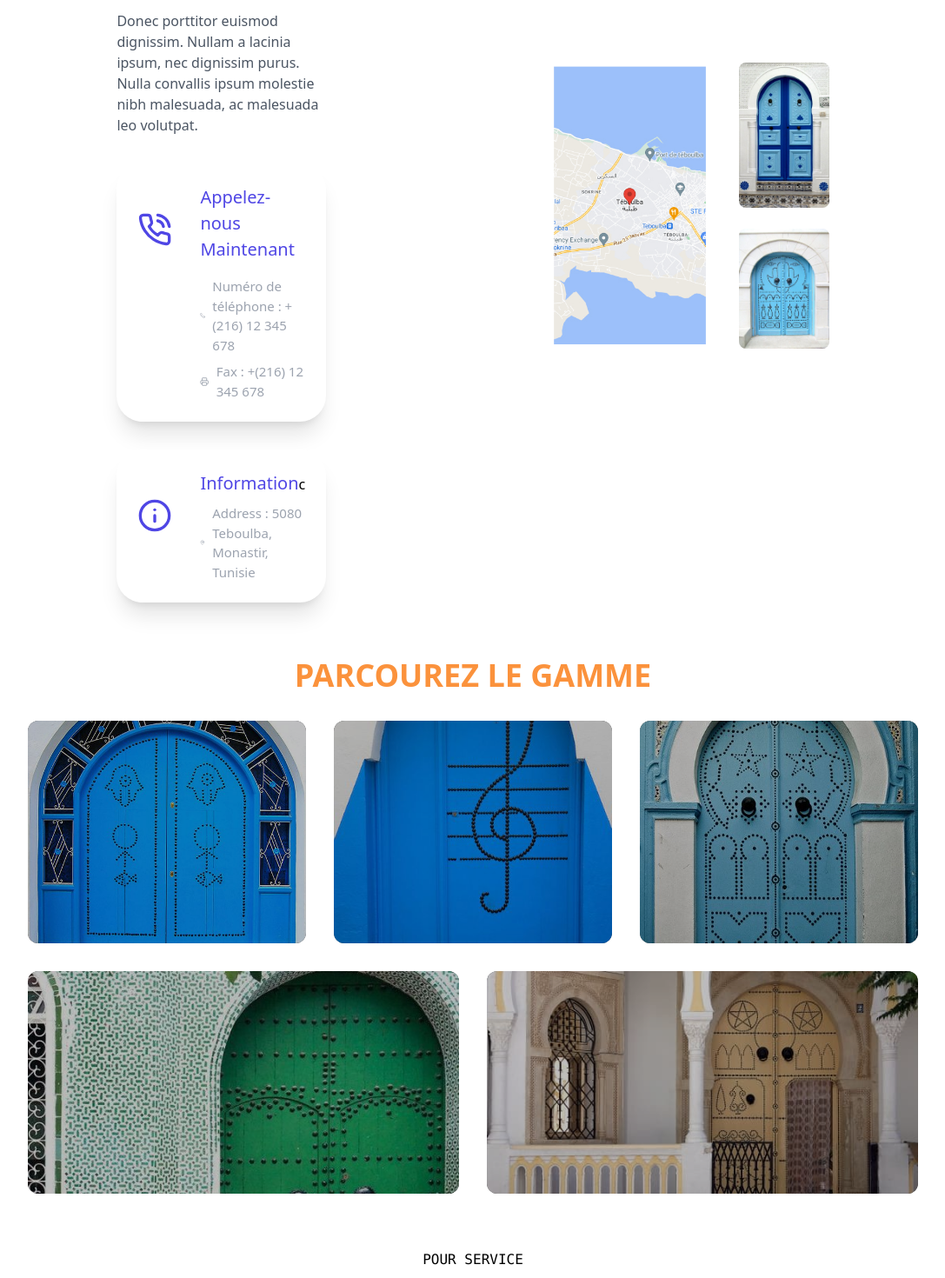
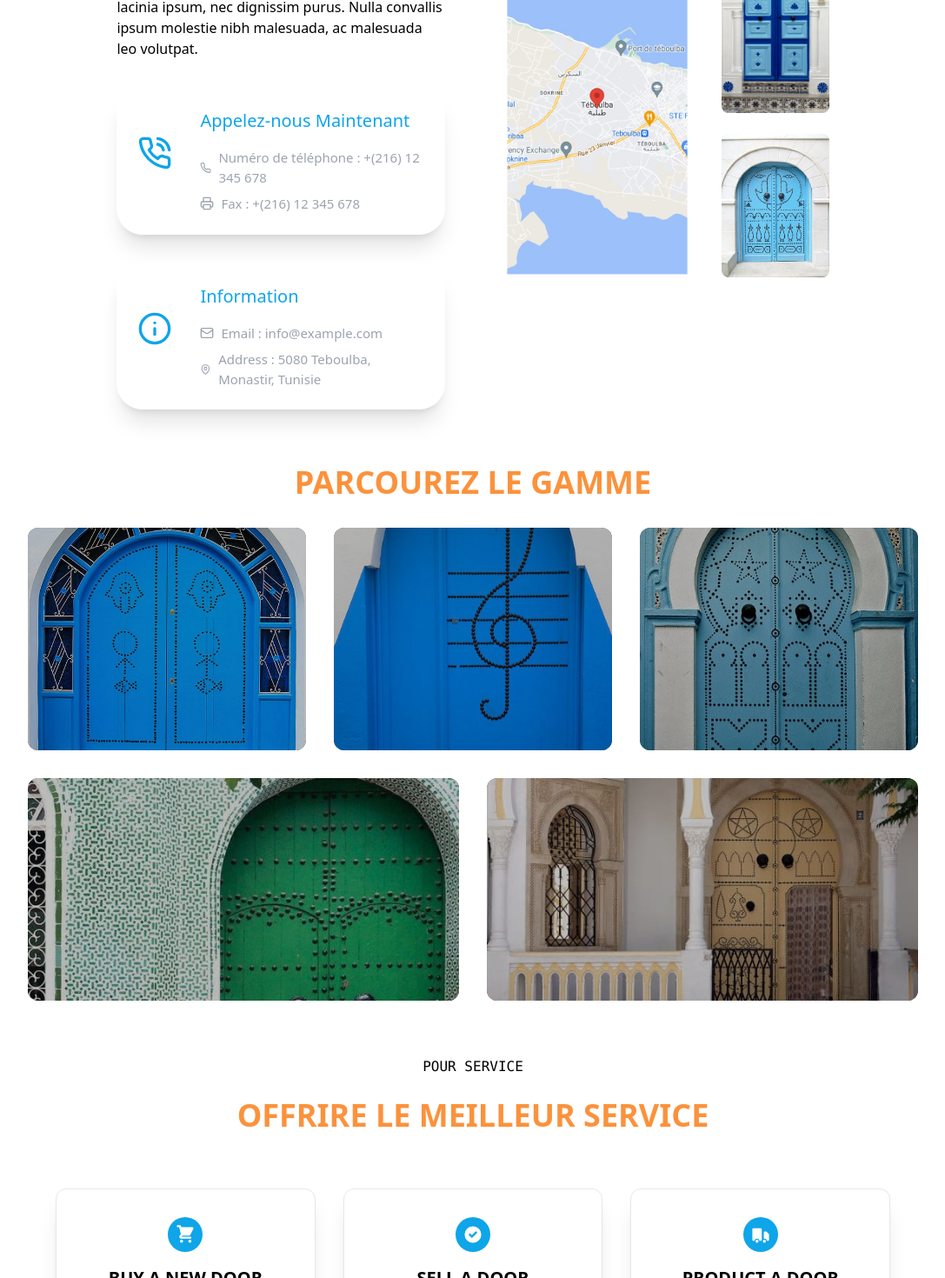
Before and after one commit to Hakimsabkhi/blog-website-Rustic-door-nextjs14approuter, a Next.js app: page / in a window 1280 px wide. Shown: the part 2720-4190 px from the top of the page at 87% size, without its empty margins (96-1183 px from the left). Built offline with nearby package versions, Linux system fonts and the light colour scheme.

Commit message:
Page Home Final

```diff
--- a/src/components/AiderlesIndividus.tsx
+++ b/src/components/AiderlesIndividus.tsx
@@ -5,25 +5,24 @@ import { Mail, Info, MapPin } from 'lucide-react';
 function AiderlesIndividus() {
   return (
     <section className="w-full py-8 flex justify-center items-center centred">
-      <div className="w-4/5 flex flex-col lg:flex-row gap-x-64 gap-y-16 items-center">
+      <div className="w-4/5 flex flex-col lg:flex-row gap-16 items-center">
         {/* Text Content Section on the left */}
-        <div className="flex flex-col gap-8 lg:w-1/3">
-
-            <h2 className="text-4xl font-bold text-orange-400 ">
+        <div className="flex flex-col gap-8 lg:w-1/2">
+          <h2 className="text-4xl font-bold text-orange-400">
             AIDER LES INDIVIDUS À CHOISIR LA PORTE APPROPRIÉE
           </h2>
-            <p className="text-gray-600">
+          <p className="texsky-500">
             Donec porttitor euismod dignissim. Nullam a lacinia ipsum, nec dignissim purus. Nulla
             convallis ipsum molestie nibh malesuada, ac malesuada leo volutpat.
           </p>
 
-         <section className="rounded-[30px] bg-white p-4  sm:p-6 lg:p-6 shadow-xl">
+          <section className="rounded-[30px] bg-white p-4 sm:p-6 lg:p-6 shadow-xl">
             <div className="flex items-start sm:gap-8">
-      <div className="text-indigo-600 py-8">
+              <div className="text-sky-500 py-8">
                 <PhoneCall className="w-10 h-10" /> {/* Call icon */}
               </div>
               <div>
-        <strong className="text-[20px] font-medium text-indigo-600">
+                <strong className="text-[20px] font-medium text-sky-500">
                   Appelez-nous Maintenant
                 </strong>
 
@@ -44,18 +43,22 @@ function AiderlesIndividus() {
             </div>
           </section>
 
-
           <section className="rounded-[30px] bg-white p-4 sm:p-6 lg:p-6 shadow-xl">
             <div className="flex items-start sm:gap-8">
-      <div className="text-indigo-600 py-8">
+              <div className="text-sky-500 py-8">
                 <Info className="w-10 h-10" /> {/* Information icon */}
               </div>
               <div>
-        <strong className="text-[20px] font-medium text-indigo-600">
+                <strong className="text-[20px] font-medium text-sky-500">
                   Information
                 </strong>
 
-        c
+                <h3 className="mt-4 text-[15px] font-medium">
+                  <a href="mailto:info@example.com" className="hover:underline text-gray-400 font-medium flex items-center gap-2">
+                    <Mail className="w-4 h-4 text-gray-400" /> {/* Email icon */}
+                    Email : info@example.com
+                  </a>
+                </h3>
 
                 <h3 className="mt-2 text-[15px] font-medium">
                   <a href="#" className="hover:underline text-gray-400 font-medium flex items-center gap-2">
@@ -69,10 +72,9 @@ function AiderlesIndividus() {
         </div>
 
         {/* Parent container to align the two sections side by side */}
-<div className="flex flex-col lg:flex-row gap-8 items-center">
-
+        <div className="flex flex-col lg:flex-row gap-8 items-center lg:w-1/2">
           {/* First Image Section on the right */}
-  <div className="flex flex-col gap-8 ">
+          <div className="flex flex-col gap-8">
             <img
               src="/img/IMG/map.jpg"
               alt="Map"
@@ -81,7 +83,7 @@ function AiderlesIndividus() {
           </div>
 
           {/* Second Image Section on the right */}
-  <div className="flex flex-col gap-6 ">
+          <div className="flex flex-col gap-6">
             <img
               src="/img/IMG/P15.jpg"
               alt="Image 1"
@@ -93,9 +95,7 @@ function AiderlesIndividus() {
               className="rounded-lg object-cover w-[200px]"
             />
           </div>
-
         </div>
-
       </div>
     </section>
   );
--- a/src/components/DisentNosClients.tsx
+++ b/src/components/DisentNosClients.tsx
@@ -9,7 +9,7 @@ function DisentNosClients() {
         <p>Fusce venenatis tellus a felis scelerisque, non pulvinar est pellentesque.</p>
         <div className="flex gap-4 ">
           <a
-            className="inline-block rounded-full border border-sky-600 p-3 text-sky-600 hover:bg-sky-600 hover:text-white focus:outline-none focus:ring active:bg-sky-500"
+            className="inline-block rounded-full border border-sky-500 p-3 text-sky-500 hover:bg-sky-500 hover:text-white focus:outline-none focus:ring active:bg-sky-500"
             href="#"
           >
             <span className="sr-only">Next A Gauche</span>
@@ -29,7 +29,7 @@ function DisentNosClients() {
             </svg>
           </a>
           <a
-            className="inline-block rounded-full border border-sky-600 p-3 text-sky-600 hover:bg-sky-600 hover:text-white focus:outline-none focus:ring active:bg-sky-500"
+            className="inline-block rounded-full border border-sky-500 p-3 text-sky-500 hover:bg-sky-500 hover:text-white focus:outline-none focus:ring active:bg-sky-500"
             href="#"
           >
             <span className="sr-only">Next A Droite</span>
--- a/src/components/Footer.tsx
+++ b/src/components/Footer.tsx
@@ -4,7 +4,7 @@ import { Mail, Info, MapPin } from 'lucide-react';
 
 const Footer: React.FC = () => {
   return (
-    <footer className="bg-blue-600 text-white p-4 mt-8 ">
+    <footer className="bg-sky-500 text-white p-4 mt-8 ">
 
   <div className="centred max-w-screen-xl px-4 py-16 sm:px-6 lg:px-8 flex flex-col justify-center">
     <div className="lg:flex lg:items-start lg:gap-8">
@@ -39,7 +39,7 @@ const Footer: React.FC = () => {
               />
 
               <button
-                className="mt-1 w-full bg-wtext-white px-6 py-3 text-sm font-bold uppercase bg-blue-500 tracking-wide text-white transition-none hover:bg-blue-200 sm:mt-0 sm:w-auto sm:shrink-0 rounded-3xl"
+                className="mt-1 w-full bg-wtext-white px-6 py-3 text-sm font-bold uppercase bg-sky-500 tracking-wide text-white transition-none hover:bg-blue-200 sm:mt-0 sm:w-auto sm:shrink-0 rounded-3xl"
               >
                 Envoye
               </button>
--- a/src/components/JoignezVous.tsx
+++ b/src/components/JoignezVous.tsx
@@ -10,7 +10,7 @@ function JoignezVous() {
         <div className='flex justify-center'>
   <label
     htmlFor="UserEmail"
-    className="relative overflow-hidden rounded-md border border-blue-600 shadow-sm focus-within:border-blue-600 focus-within:ring-1 focus-within:ring-blue-600 flex items-center"
+    className="relative overflow-hidden rounded-md border border-sky-500 shadow-sm focus-within:border-blue-600 focus-within:ring-1 focus-within:ring-blue-600 flex items-center"
   >
     <input
       type="email"
@@ -23,7 +23,7 @@ function JoignezVous() {
       Email
     </span>
 
-    <a href="#" className="bg-blue-500 rounded-md text-white px-4 py-2 ml-2">
+    <a href="#" className="bg-sky-500 rounded-md text-white px-4 py-2 ml-2">
       Envoye
     </a>
   </label>
--- a/src/components/OfrireMeilleurService.tsx
+++ b/src/components/OfrireMeilleurService.tsx
@@ -10,11 +10,11 @@ function OfrireMeilleurService() {
       </div>
       <div className="flex flex-col gap-8 px-4 py-8 sm:px-6 sm:py-12 lg:flex-row lg:px-8 lg:py-16">
         <a
-          className="block rounded-xl border p-8 shadow-xl transition hover:border-blue-500/10 hover:shadow-blue-500/10 flex-1 text-center"
+          className="block rounded-xl border p-8 shadow-xl transition hover:border-sky-500/10 hover:shadow-sky-500/10 flex-1 text-center"
           href="#"
         >
           <div className="flex justify-center mb-4">
-            <div className="rounded-full bg-blue-500 p-2">
+            <div className="rounded-full bg-sky-500 p-2">
               <ShoppingCartIcon className="h-6 w-6 text-white" />
             </div>
           </div>
@@ -25,11 +25,11 @@ function OfrireMeilleurService() {
           </p>
         </a>
         <a
-          className="block rounded-xl border p-8 shadow-xl transition hover:border-blue-500/10 hover:shadow-blue-500/10 flex-1 text-center"
+          className="block rounded-xl border p-8 shadow-xl transition hover:border-sky-500/10 hover:shadow-sky-500/10 flex-1 text-center"
           href="#"
         >
           <div className="flex justify-center mb-4">
-            <div className="rounded-full bg-blue-500 p-2">
+            <div className="rounded-full bg-sky-500 p-2">
               <CheckCircleIcon className="h-6 w-6 text-white" />
             </div>
           </div>
@@ -40,11 +40,11 @@ function OfrireMeilleurService() {
           </p>
         </a>
         <a
-          className="block rounded-xl border p-8 shadow-xl transition hover:border-blue-500/10 hover:shadow-blue-500/10 flex-1 text-center"
+          className="block rounded-xl border p-8 shadow-xl transition hover:border-sky-500/10 hover:shadow-sky-500/10 flex-1 text-center"
           href="#"
         >
           <div className="flex justify-center mb-4">
-            <div className="rounded-full bg-blue-500 p-2">
+            <div className="rounded-full bg-sky-500 p-2">
               <TruckIcon className="h-6 w-6 text-white" />
             </div>
           </div>
```
Lines whose indentation alone changed are shown as unchanged.
